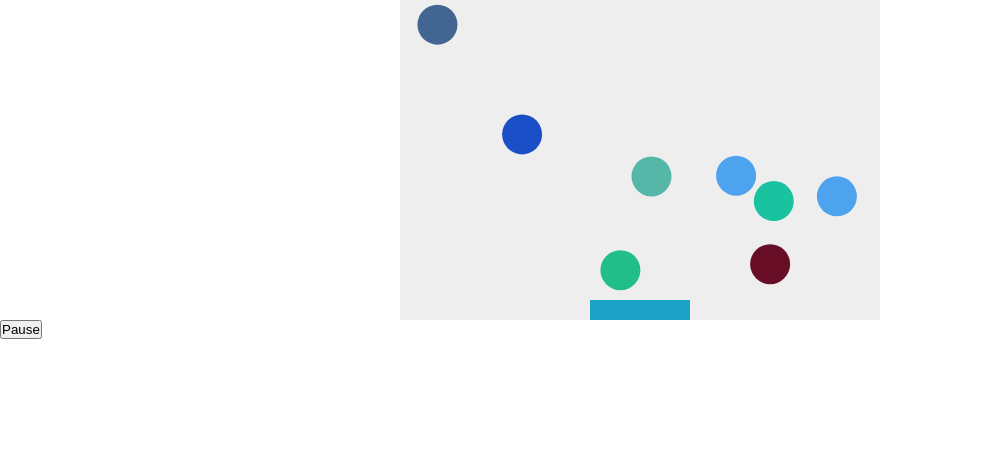
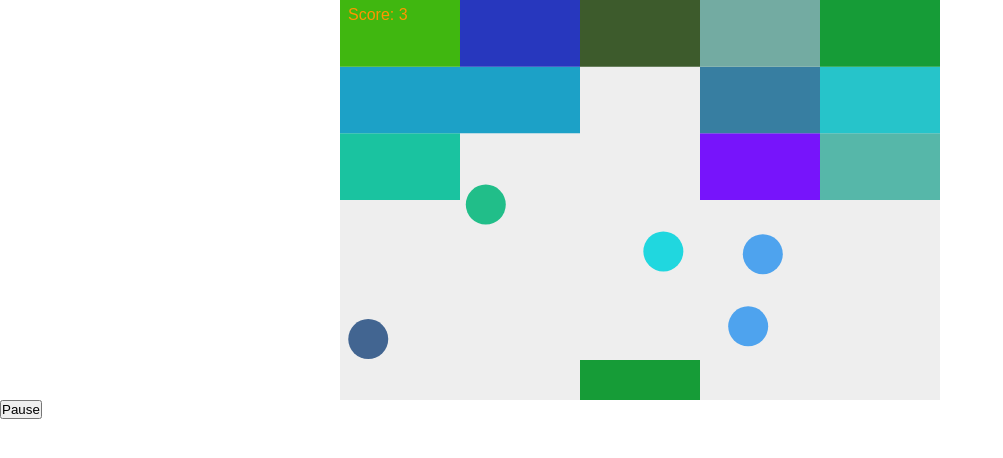
Before and after one commit to mrtangws/mrtangws.github.io, a plain HTML site: page index.html in a window 1280 px wide. Shown: the whole page, without its empty margins (0-1003 px from the left). Drawn offline with Linux system fonts and the light colour scheme.

Commit message:
mouse control

```diff
--- a/index.html
+++ b/index.html
@@ -10,7 +10,7 @@
 </head>
 <body>
 
-<canvas id="myCanvas" width="480" height="320"></canvas>
+<canvas id="myCanvas" width="600" height="400"></canvas>
 
 <script type="text/javascript" src="./js/Vector2.js"></script>
 <script>
@@ -27,7 +27,8 @@
     BLOCK: 1,
     WALL: 2,
     PILLAR: 3,
-    PADDLE: 4
+    PADDLE: 4,
+    BRICK: 5
   }
 
   class GameObject
@@ -54,20 +55,37 @@
   var pause = false;
   var pillar = new GameObject(Type.pillar);
   const corners = [[-1, -1], [1, -1], [1, 1], [-1, 1]];
+  const brickRowCount = 3;
+  const brickColumnCount = 5;
+  const brickWidth = canvas.width / brickColumnCount;
+  const brickHelight = canvas.height * 0.5 / brickRowCount;
+  var score = 0;
+  var targetX = canvas.width * 0.5;
 
-  for(var i = 0; i < 10; ++i)
+  for(var i = 0; i < 5; ++i)
   {
     var go = new GameObject(Type.BALL);
     go.active = true;
     go.vel.set(randomFloat(-50, 50), randomFloat(-50, 50));
     go.pos.set(canvas.width * 0.5 + randomFloat(-40, 40), 100 + randomFloat(-40, 40));
-    go.scale.set(randomFloat(20, 20), randomFloat(20, 20));
+    go.scale.set(canvas.height / 20, canvas.height / 20);
     goList.push(go);
+  }
+  for(var row = 0; row < brickRowCount; ++row)
+  {
+    for(var col = 0; col < brickColumnCount; ++col)
+    {
+      var go = new GameObject(Type.BRICK);
+      go.active = true;
+      go.pos.set((col + 0.5) * brickWidth, canvas.height * 0.5 + (row + 0.5) * brickHelight);
+      go.scale.set(brickWidth, brickHelight);
+      goList.push(go);
+    }
   }
   var paddle = new GameObject(Type.PADDLE);
   paddle.active = true;
-  paddle.pos.set(canvas.width * 0.5, 10);
-  paddle.scale.set(100, 20);
+  paddle.scale.set(canvas.width / 5, canvas.height / 10);
+  paddle.pos.set(canvas.width * 0.5, paddle.scale.y / 2);
   goList.push(paddle);
 
   function Pause()
@@ -75,7 +93,7 @@
     pause = !pause;
   }
 
-  function collide(go1, go2)
+  function collide2(go1, go2)
   {
     switch(go2.type)
     {
@@ -87,23 +105,17 @@
         if(p1p2.magnitudeSqr() < combinedRadii2 && p1p2.dot(v1v2) < 0)
         {
           const N = p1p2.normalize();
-          //console.log(N.magnitude());
           const m1 = go1.scale.x * go1.scale.x;
           const m2 = go2.scale.x * go2.scale.x;
-          //const pi = go1.vel.scale(m1).add(go2.vel.scale(m2));
-          //const ki = go1.vel.magnitudeSqr() * m1 * 0.5 + go2.vel.magnitudeSqr() * m2 * 0.5;
-          //console.log("N   :", N.toString(), "u1", go1.vel.toString(), "u2", go2.vel.toString(), "pi", pi.toString(), "ki:", ki);
           const dVel = N.scale(v1v2.dot(N) * 2.0 * m2 / (m1 + m2));
           go1.vel = go1.vel.subtract(dVel);
           go2.vel = go2.vel.add(dVel);
-          //const pf = go1.vel.scale(m1).add(go2.vel.scale(m2));
-          //const kf = go1.vel.magnitudeSqr() * m1 * 0.5 + go2.vel.magnitudeSqr() * m2 * 0.5;
-          //console.log("pf: ", pf, "Kf:", kf);
-          //console.log("v1v2:", v1v2.toString(), "v1", go1.vel.toString(), "v2", go2.vel.toString(), "pf", pf.toString(), "kf:", kf);
+          return true;
         }
         break;
       }
       case Type.PADDLE:
+      case Type.BRICK:
       {
         var N = go2.dir;
         var NP = new Vector2(N.y, -N.x);
@@ -121,7 +133,7 @@
           {
             const N = p1p2.normalize();
             go1.vel = go1.vel.subtract(N.scale(v1v2.dot(N) * 2.0));
-            return;
+            return true;
           }
         }
         const p1w0 = go1.pos.subtract(go2.pos);
@@ -132,16 +144,33 @@
         if(p1w0.dot(N) < r + h && p1w0.dot(NP) < l && v1v2.dot(N) < 0)
         {
           go1.vel = go1.vel.subtract(N.scale(v1v2.dot(N) * 2.0));
-          return;
+          return true;
         }
         if(p1w0.dot(NP) < r + l && p1w0.dot(N) < h && v1v2.dot(NP) < 0)
         {
           go1.vel = go1.vel.subtract(NP.scale(v1v2.dot(NP) * 2.0));
-          return;
+          return true;
         }
         break;
       }
     }
+    return false;
+  }
+  function collide(go1, go2)
+  {
+    const retVal = collide2(go1, go2);
+    if(retVal && go2.type == Type.BRICK)
+    {
+      go2.active = false;
+      ++score;
+      if(score == brickRowCount * brickColumnCount)
+      {
+        alert("YOU WIN, CONGRATULATIONS!");
+        document.location.reload();
+        clearInterval(interval);
+      }
+    }
+    return retVal;
   }
 
   function update(dt)
@@ -152,6 +181,8 @@
     if(leftPressed == rightPressed)
     {
       paddle.vel.x = 0;
+      const diffX = targetX - paddle.pos.x;
+      paddle.vel.x = Math.max(Math.min(diffX, 250), -250);
     }
     else if(rightPressed) {
       paddle.vel.x = 200;
@@ -170,9 +201,13 @@
           if(other.active)
           {
             if(go.type == Type.BALL)
+            {
               collide(go, other);
+            }
             else if(other.type == Type.BALL)
+            {
               collide(other, go);
+            }
           }
         }
       }
@@ -195,6 +230,19 @@
           if(go.pos.x < 0 || go.pos.x > canvas.width || go.pos.y < go.scale.x || go.pos.y > canvas.height)
             go.active = false;
         }
+        if(go.type == Type.PADDLE)
+        {
+          if(go.pos.x < go.scale.x * 0.5)
+          {
+            go.pos.x = go.scale.x * 0.5;
+            go.vel.x = 0;
+          }
+          if(go.pos.x > canvas.width - go.scale.x * 0.5)
+          {
+            go.pos.x = canvas.width - go.scale.x * 0.5;
+            go.vel.x = 0;
+          }
+        }
       }
     }
     if(count == 0)
@@ -215,6 +263,7 @@
         ctx.fill();
         break;
       case Type.PADDLE:
+      case Type.BRICK:
         ctx.rect(go.pos.x - go.scale.x * 0.5, canvas.height - go.pos.y - go.scale.y * 0.5, go.scale.x, go.scale.y);
         ctx.fillStyle = go.color;
         ctx.fill()
@@ -232,6 +281,9 @@
         drawGO(go);
       }
     });
+    ctx.font = "16px Arial";
+    ctx.fillStyle = "#FF9500";
+    ctx.fillText("Score: "+score, 8, 20);
   }
   function loop()
   {
@@ -253,6 +305,7 @@
     {
         leftPressed = true;
     }
+    console.log("screenX", e.screenX);
   });
   document.addEventListener("keyup", function(e)
   {
@@ -265,6 +318,13 @@
         leftPressed = false;
     }
   });
+  canvas.addEventListener("mousemove", function(e)
+  {
+    //console.log("relatedTarget:", e.relatedTarget);
+    console.log("offsetX:", e.offsetX);
+    targetX = e.offsetX;
+    //console.log("offsetY:", e.offsetY);
+  });
   interval = setInterval(loop, refresh);
 </script>
 
```
